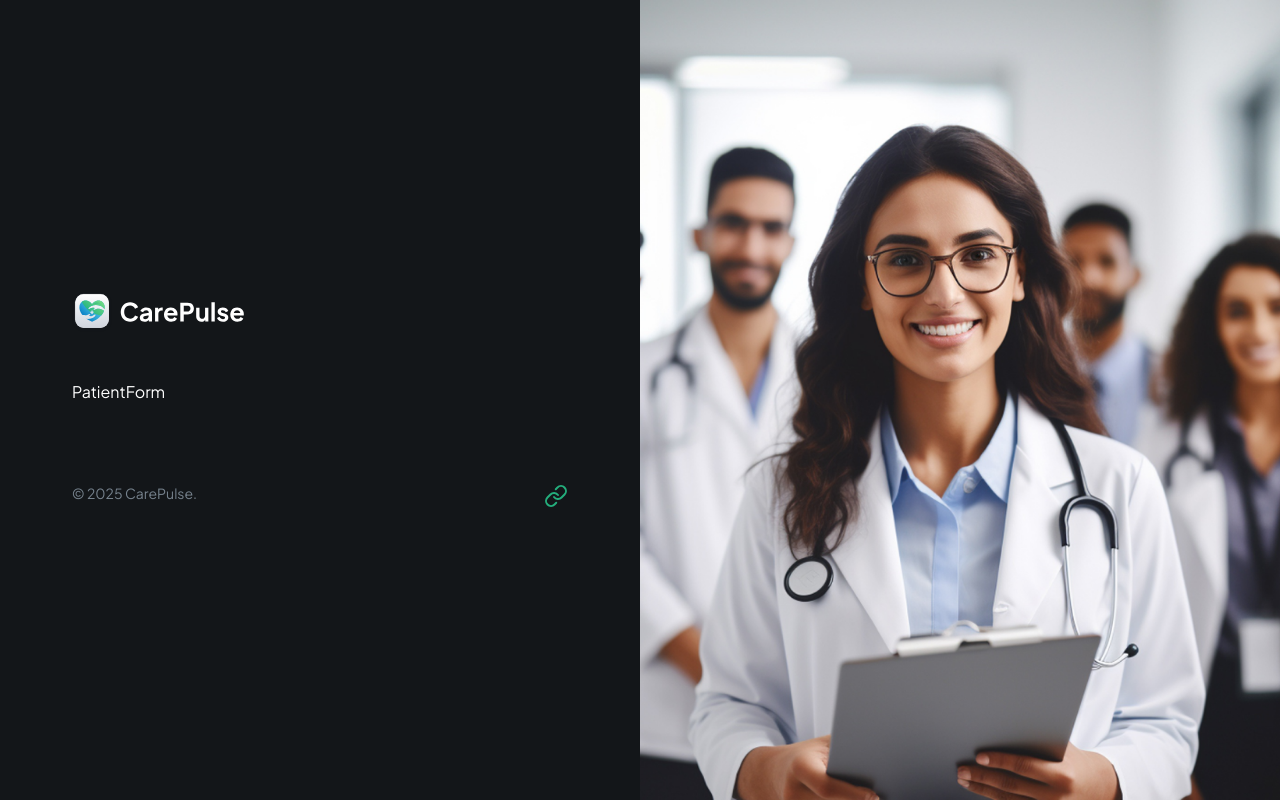
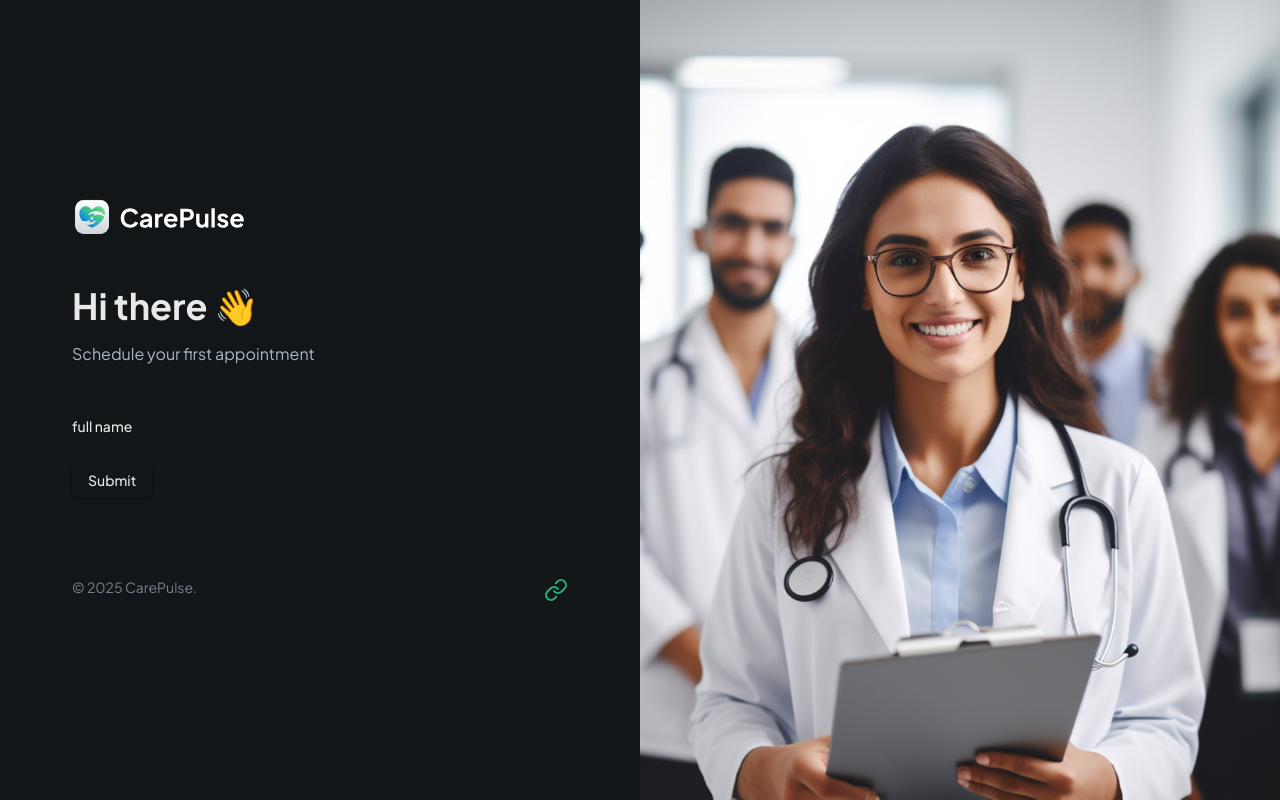
Before and after one commit to igorcol/healthcare-system, a Next.js app: page / in a window 1280 px wide. Built offline with nearby package versions, Linux system fonts and the light colour scheme.

Commit message:
feat: Initial Patient Form customization

```diff
--- a/app/layout.tsx
+++ b/app/layout.tsx
@@ -24,7 +24,7 @@
     <html lang="en">
       <body
         className={cn(
-          "min-h-screen bg-dark-300 font-sans antialiased",
+          "min-h-screen bg-dark-300 text-light-200 font-sans antialiased",
           fontSans.variable
         )}
       >
--- /dev/null
+++ b/components/CustomFormField.tsx
@@ -0,0 +1,47 @@
+/* eslint-disable @typescript-eslint/no-explicit-any */
+'use client'
+import React, { ReactNode } from "react";
+import {
+  FormControl,
+  FormDescription,
+  FormField,
+  FormItem,
+  FormLabel,
+  FormMessage,
+} from "./ui/form";
+import { Input } from "./ui/input";
+import { Control } from "react-hook-form";
+import { FormFieldType } from "./forms/PatientForm";
+
+interface CustomProps {
+    control: Control<any>
+    fieldType: FormFieldType
+    name: string
+    label?: string
+    placeholder?: string
+    iconSrc?: string
+    iconAlt?: string
+    disabled?: boolean
+    fateFormat?: string
+    showTimeSelect?: boolean
+    children?: ReactNode
+    renderSkeleton?: (field: any) => ReactNode
+}
+
+const CustomFormField = ({control, fieldType, name, label}: CustomProps) => {
+  return (
+    <FormField
+      control={control}
+      name={name}
+      render={({ field }) => (
+        <FormItem className="flex-1">
+            {fieldType !== FormFieldType.CHECKBOX && label && (
+                <FormLabel>{label}</FormLabel>
+            )}
+        </FormItem>
+      )}
+    />
+  );
+};
+
+export default CustomFormField;
--- a/components/forms/PatientForm.tsx
+++ b/components/forms/PatientForm.tsx
@@ -1,11 +1,60 @@
-import React from 'react'
+"use client";
 
-const PatientForm = () => {
-  return (
-    <div>
-      PatientForm
-    </div>
-  )
+import { zodResolver } from "@hookform/resolvers/zod";
+import { useForm } from "react-hook-form";
+import { z } from "zod";
+import { Button } from "@/components/ui/button";
+import { Form } from "@/components/ui/form";
+import CustomFormField from "../CustomFormField";
+
+export enum FormFieldType {
+  INPUT = 'input',
+  TEXTAREA = 'textarea',
+  PHONE_INPUT = 'phoneinput',
+  CHECKBOX = 'checkbox',
+  DATE_PICKER = 'datePicker',
+  SELECT = 'select',
+  SKELETON = 'skeleton'
 }
 
-export default PatientForm
+const formSchema = z.object({
+  username: z.string().min(2, {
+    message: "Username must be at least 2 characters.",
+  }),
+});
+
+export default function PatientForm() {
+  const form = useForm<z.infer<typeof formSchema>>({
+    resolver: zodResolver(formSchema),
+    defaultValues: {
+      username: "",
+    },
+  });
+
+  function onSubmit(values: z.infer<typeof formSchema>) {
+    console.log(values);
+  }
+
+  return (
+    <Form {...form}>
+      <form onSubmit={form.handleSubmit(onSubmit)} className="space-y-6 flex-1">
+        <section className="mb-12 space-y-4">
+          <h1 className="header">Hi there 👋</h1>
+          <p className="text-dark-700">Schedule your first appointment</p>
+        </section>
+
+        <CustomFormField
+          fieldType={FormFieldType.INPUT}
+          control={form.control}
+          name='name'
+          label='full name'
+          placehlder='Jhon dow'
+          iconSrc='assets/icons/user.svg'
+          iconAlt='user'
+        />
+
+        <Button type="submit">Submit</Button>
+      </form>
+    </Form>
+  );
+}
--- /dev/null
+++ b/components/ui/form.tsx
@@ -0,0 +1,178 @@
+"use client"
+
+import * as React from "react"
+import * as LabelPrimitive from "@radix-ui/react-label"
+import { Slot } from "@radix-ui/react-slot"
+import {
+  Controller,
+  FormProvider,
+  useFormContext,
+  type ControllerProps,
+  type FieldPath,
+  type FieldValues,
+} from "react-hook-form"
+
+import { cn } from "@/lib/utils"
+import { Label } from "@/components/ui/label"
+
+const Form = FormProvider
+
+type FormFieldContextValue<
+  TFieldValues extends FieldValues = FieldValues,
+  TName extends FieldPath<TFieldValues> = FieldPath<TFieldValues>
+> = {
+  name: TName
+}
+
+const FormFieldContext = React.createContext<FormFieldContextValue>(
+  {} as FormFieldContextValue
+)
+
+const FormField = <
+  TFieldValues extends FieldValues = FieldValues,
+  TName extends FieldPath<TFieldValues> = FieldPath<TFieldValues>
+>({
+  ...props
+}: ControllerProps<TFieldValues, TName>) => {
+  return (
+    <FormFieldContext.Provider value={{ name: props.name }}>
+      <Controller {...props} />
+    </FormFieldContext.Provider>
+  )
+}
+
+const useFormField = () => {
+  const fieldContext = React.useContext(FormFieldContext)
+  const itemContext = React.useContext(FormItemContext)
+  const { getFieldState, formState } = useFormContext()
+
+  const fieldState = getFieldState(fieldContext.name, formState)
+
+  if (!fieldContext) {
+    throw new Error("useFormField should be used within <FormField>")
+  }
+
+  const { id } = itemContext
+
+  return {
+    id,
+    name: fieldContext.name,
+    formItemId: `${id}-form-item`,
+    formDescriptionId: `${id}-form-item-description`,
+    formMessageId: `${id}-form-item-message`,
+    ...fieldState,
+  }
+}
+
+type FormItemContextValue = {
+  id: string
+}
+
+const FormItemContext = React.createContext<FormItemContextValue>(
+  {} as FormItemContextValue
+)
+
+const FormItem = React.forwardRef<
+  HTMLDivElement,
+  React.HTMLAttributes<HTMLDivElement>
+>(({ className, ...props }, ref) => {
+  const id = React.useId()
+
+  return (
+    <FormItemContext.Provider value={{ id }}>
+      <div ref={ref} className={cn("space-y-2", className)} {...props} />
+    </FormItemContext.Provider>
+  )
+})
+FormItem.displayName = "FormItem"
+
+const FormLabel = React.forwardRef<
+  React.ElementRef<typeof LabelPrimitive.Root>,
+  React.ComponentPropsWithoutRef<typeof LabelPrimitive.Root>
+>(({ className, ...props }, ref) => {
+  const { error, formItemId } = useFormField()
+
+  return (
+    <Label
+      ref={ref}
+      className={cn(error && "text-destructive", className)}
+      htmlFor={formItemId}
+      {...props}
+    />
+  )
+})
+FormLabel.displayName = "FormLabel"
+
+const FormControl = React.forwardRef<
+  React.ElementRef<typeof Slot>,
+  React.ComponentPropsWithoutRef<typeof Slot>
+>(({ ...props }, ref) => {
+  const { error, formItemId, formDescriptionId, formMessageId } = useFormField()
+
+  return (
+    <Slot
+      ref={ref}
+      id={formItemId}
+      aria-describedby={
+        !error
+          ? `${formDescriptionId}`
+          : `${formDescriptionId} ${formMessageId}`
+      }
+      aria-invalid={!!error}
+      {...props}
+    />
+  )
+})
+FormControl.displayName = "FormControl"
+
+const FormDescription = React.forwardRef<
+  HTMLParagraphElement,
+  React.HTMLAttributes<HTMLParagraphElement>
+>(({ className, ...props }, ref) => {
+  const { formDescriptionId } = useFormField()
+
+  return (
+    <p
+      ref={ref}
+      id={formDescriptionId}
+      className={cn("text-[0.8rem] text-muted-foreground", className)}
+      {...props}
+    />
+  )
+})
+FormDescription.displayName = "FormDescription"
+
+const FormMessage = React.forwardRef<
+  HTMLParagraphElement,
+  React.HTMLAttributes<HTMLParagraphElement>
+>(({ className, children, ...props }, ref) => {
+  const { error, formMessageId } = useFormField()
+  const body = error ? String(error?.message ?? "") : children
+
+  if (!body) {
+    return null
+  }
+
+  return (
+    <p
+      ref={ref}
+      id={formMessageId}
+      className={cn("text-[0.8rem] font-medium text-destructive", className)}
+      {...props}
+    >
+      {body}
+    </p>
+  )
+})
+FormMessage.displayName = "FormMessage"
+
+export {
+  useFormField,
+  Form,
+  FormItem,
+  FormLabel,
+  FormControl,
+  FormDescription,
+  FormMessage,
+  FormField,
+}
--- /dev/null
+++ b/components/ui/input.tsx
@@ -0,0 +1,22 @@
+import * as React from "react"
+
+import { cn } from "@/lib/utils"
+
+const Input = React.forwardRef<HTMLInputElement, React.ComponentProps<"input">>(
+  ({ className, type, ...props }, ref) => {
+    return (
+      <input
+        type={type}
+        className={cn(
+          "flex h-9 w-full rounded-md border border-input bg-transparent px-3 py-1 text-base shadow-sm transition-colors file:border-0 file:bg-transparent file:text-sm file:font-medium file:text-foreground placeholder:text-muted-foreground focus-visible:outline-none focus-visible:ring-1 focus-visible:ring-ring disabled:cursor-not-allowed disabled:opacity-50 md:text-sm",
+          className
+        )}
+        ref={ref}
+        {...props}
+      />
+    )
+  }
+)
+Input.displayName = "Input"
+
+export { Input }
--- /dev/null
+++ b/components/ui/label.tsx
@@ -0,0 +1,26 @@
+"use client"
+
+import * as React from "react"
+import * as LabelPrimitive from "@radix-ui/react-label"
+import { cva, type VariantProps } from "class-variance-authority"
+
+import { cn } from "@/lib/utils"
+
+const labelVariants = cva(
+  "text-sm font-medium leading-none peer-disabled:cursor-not-allowed peer-disabled:opacity-70"
+)
+
+const Label = React.forwardRef<
+  React.ElementRef<typeof LabelPrimitive.Root>,
+  React.ComponentPropsWithoutRef<typeof LabelPrimitive.Root> &
+    VariantProps<typeof labelVariants>
+>(({ className, ...props }, ref) => (
+  <LabelPrimitive.Root
+    ref={ref}
+    className={cn(labelVariants(), className)}
+    {...props}
+  />
+))
+Label.displayName = LabelPrimitive.Root.displayName
+
+export { Label }
--- a/package.json
+++ b/package.json
@@ -9,6 +9,8 @@
     "lint": "next lint"
   },
   "dependencies": {
+    "@hookform/resolvers": "^4.1.3",
+    "@radix-ui/react-label": "^2.1.2",
     "@radix-ui/react-slot": "^1.1.2",
     "class-variance-authority": "^0.7.1",
     "clsx": "^2.1.1",
@@ -17,8 +19,10 @@
     "next-themes": "^0.4.6",
     "react": "^19.0.0",
     "react-dom": "^19.0.0",
+    "react-hook-form": "^7.54.2",
     "tailwind-merge": "^3.0.2",
-    "tailwindcss-animate": "^1.0.7"
+    "tailwindcss-animate": "^1.0.7",
+    "zod": "^3.24.2"
   },
   "devDependencies": {
     "@eslint/eslintrc": "^3",
```
Also changed, not shown: 2 other files (tests, documents, lock files or other folders).
